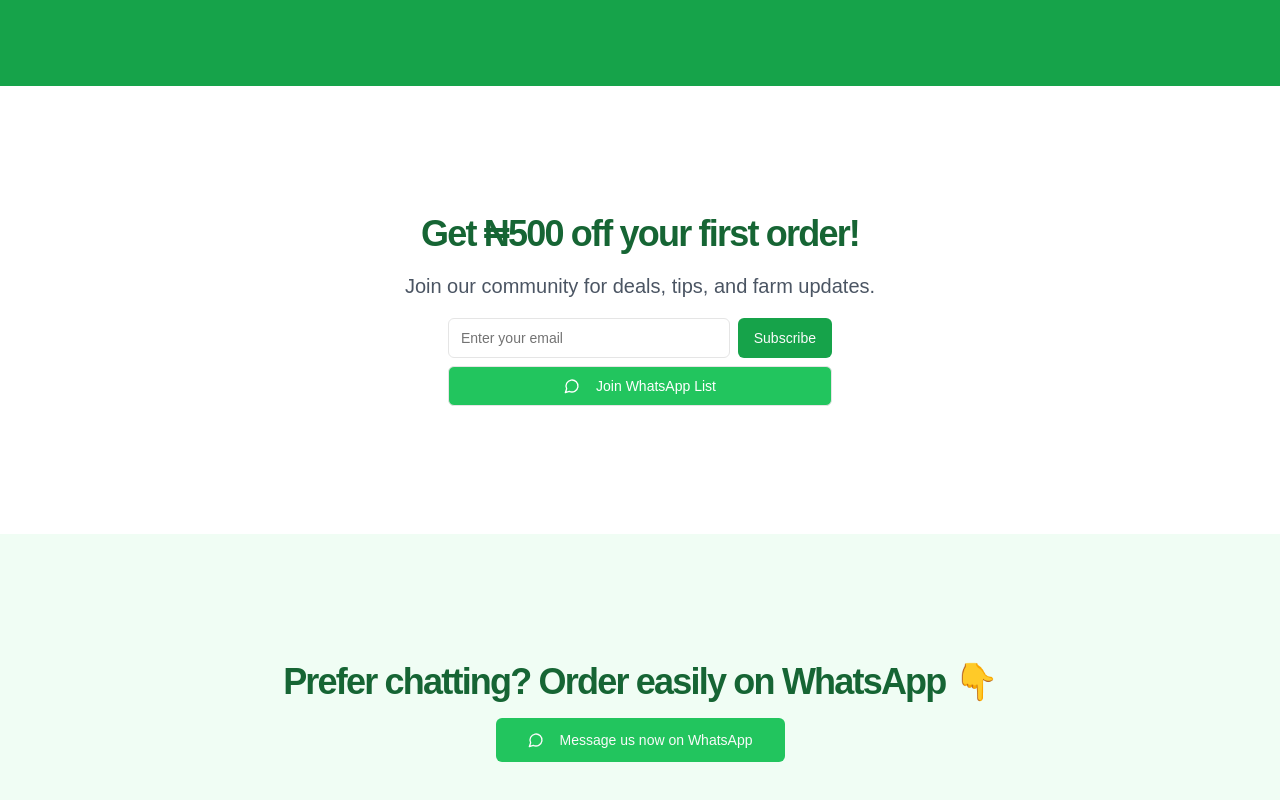
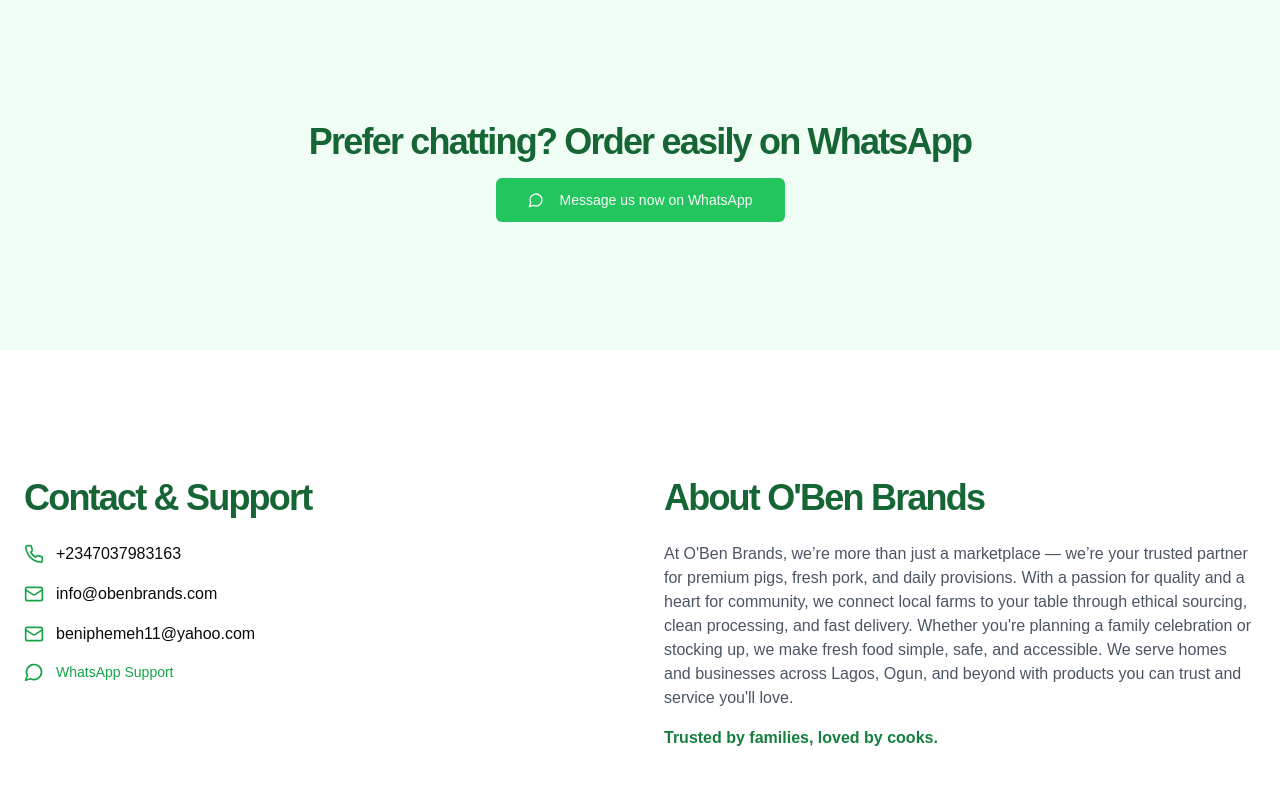
Before and after one commit to Benphemeh/oben-brands-landing, a Next.js app: page / in a window 1280 px wide. Shown: the part 4540-5340 px from the top of the page. Built offline with nearby package versions, Linux system fonts and the light colour scheme.

Commit message:
removed delivery and info

```diff
--- a/app/page.tsx
+++ b/app/page.tsx
@@ -335,7 +335,7 @@ export default function HomePage() {
           </div>
         </section>
 
-        {/* Delivery Info */}
+        {/* Delivery Info
         <section className="w-full py-12 md:py-24 lg:py-32 bg-gray-50">
           <div className="container px-4 md:px-6">
             <div className="grid gap-6 lg:grid-cols-2 lg:gap-12">
@@ -392,7 +392,7 @@ export default function HomePage() {
               </div>
             </div>
           </div>
-        </section>
+        </section> */}
 
         {/* CTA Section */}
         <section className="w-full py-12 md:py-24 lg:py-32 bg-green-600 text-white">
@@ -419,7 +419,7 @@ export default function HomePage() {
           <div className="container px-4 md:px-6">
             <div className="flex flex-col items-center justify-center space-y-4 text-center">
               <h2 className="text-3xl font-bold tracking-tighter sm:text-4xl text-green-800">
-                Get ₦500 off your first order!
+                Get up to 50% off your first order!
               </h2>
               <p className="max-w-[600px] text-gray-600 md:text-xl/relaxed lg:text-base/relaxed xl:text-xl/relaxed">
                 Join our community for deals, tips, and farm updates.
@@ -445,7 +445,7 @@ export default function HomePage() {
           <div className="container px-4 md:px-6">
             <div className="flex flex-col items-center justify-center space-y-4 text-center">
               <h2 className="text-3xl font-bold tracking-tighter sm:text-4xl text-green-800">
-                Prefer chatting? Order easily on WhatsApp 👇
+                Prefer chatting? Order easily on WhatsApp
               </h2>
               <Button size="lg" className="bg-green-500 hover:bg-green-600">
                 <MessageCircle className="w-4 h-4 mr-2" />
@@ -466,7 +466,7 @@ export default function HomePage() {
                 <div className="space-y-4">
                   <div className="flex items-center space-x-3">
                     <Phone className="w-5 h-5 text-green-600" />
-                    <span>07037983163</span>
+                    <span>+2347037983163</span>
                   </div>
                   <div className="flex items-center space-x-3">
                     <Mail className="w-5 h-5 text-green-600" />
@@ -489,8 +489,10 @@ export default function HomePage() {
                   About O'Ben Brands
                 </h2>
                 <p className="text-gray-600 mb-4">
-                  At O'Ben Brands, we believe fresh is best. From farm to table, we offer live pigs, quality pork, and
-                  everyday essentials through ethical farming, efficient delivery, and community-first service.
+                   At O'Ben Brands, we’re more than just a marketplace — we’re your trusted partner for premium pigs, fresh pork, and daily provisions.
+  With a passion for quality and a heart for community, we connect local farms to your table through ethical sourcing, clean processing,
+  and fast delivery. Whether you're planning a family celebration or stocking up, we make fresh food simple, safe,
+  and accessible. We serve homes and businesses across Lagos, Ogun, and beyond with products you can trust and service you'll love.
                 </p>
                 <p className="text-green-700 font-semibold">Trusted by families, loved by cooks.</p>
               </div>
```
